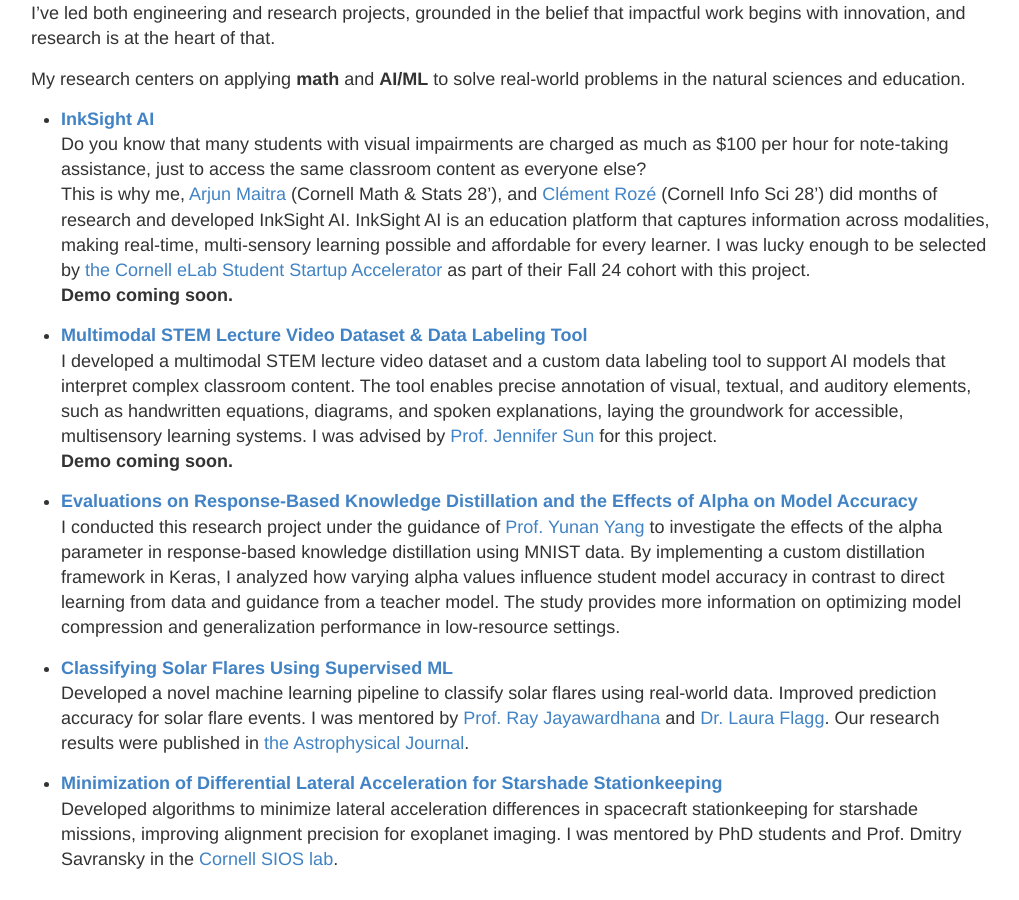
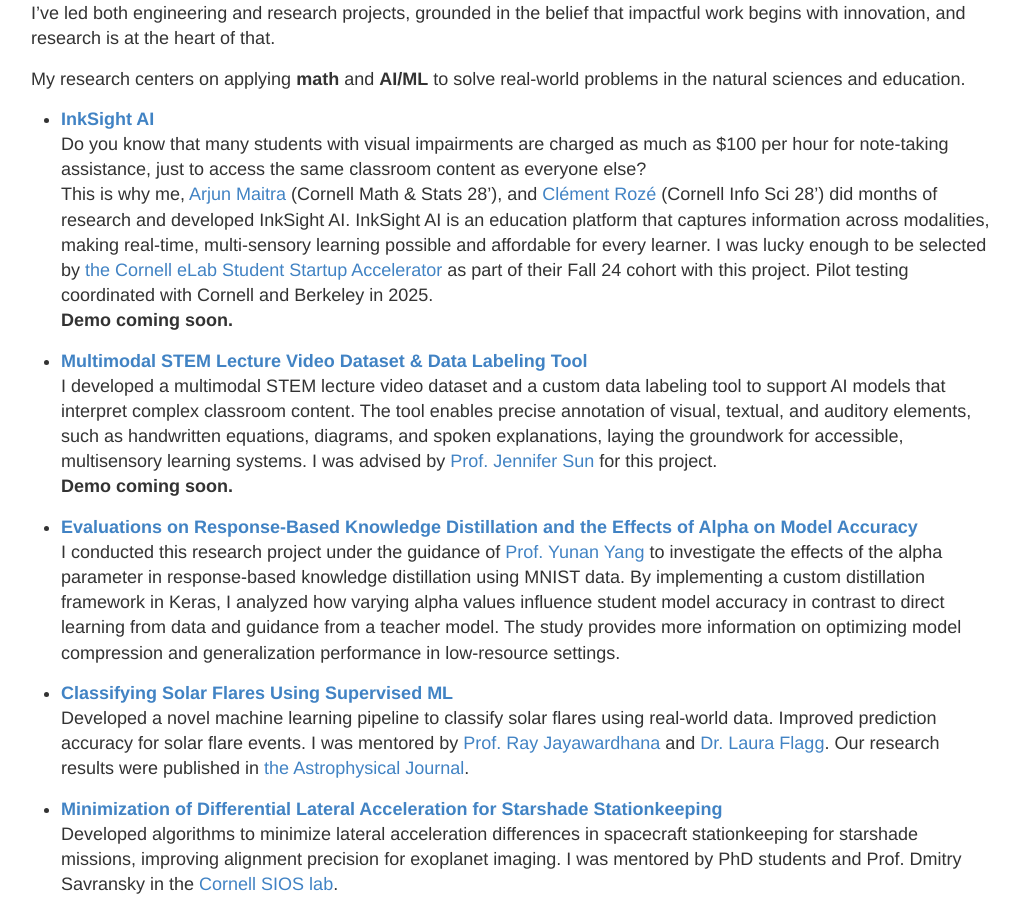
Before and after one commit to nicolehao34/nicolehao34.github.io, a Jekyll site: the page built from index.md, in a window 1280 px wide and 900 px high, scrolled down 644 px. Shown: the whole window, without its empty margins (129-1148 px from the left). Built offline with Jekyll 4.4.1, drawn with Linux system fonts in a browser that asks for light colours.

Commit message:
Update index.md

```diff
--- a/index.md
+++ b/index.md
@@ -20,7 +20,7 @@
 My research centers on applying **math** and **AI/ML** to solve real-world problems in the natural sciences and education.
 
 -  **[InkSight AI](https://github.com/Cornell-InkSight/InkSightMVP.git)** <br>
-Do you know that many students with visual impairments are charged as much as $100 per hour for note-taking assistance, just to access the same classroom content as everyone else? <br> This is why me, [Arjun Maitra](https://arjunmaitra.com/) (Cornell Math & Stats 28'), and [Clément Rozé](https://clementroze.com/) (Cornell Info Sci 28') did months of research and developed InkSight AI. InkSight AI is an education platform that captures information across modalities, making real-time, multi-sensory learning possible and affordable for every learner. I was lucky enough to be selected by [the Cornell eLab Student Startup Accelerator](https://eship.cornell.edu/elab-welcomes-24-student-startup-teams-to-fall-cohort/) as part of their Fall 24 cohort with this project. <br>
+Do you know that many students with visual impairments are charged as much as $100 per hour for note-taking assistance, just to access the same classroom content as everyone else? <br> This is why me, [Arjun Maitra](https://arjunmaitra.com/) (Cornell Math & Stats 28'), and [Clément Rozé](https://clementroze.com/) (Cornell Info Sci 28') did months of research and developed InkSight AI. InkSight AI is an education platform that captures information across modalities, making real-time, multi-sensory learning possible and affordable for every learner. I was lucky enough to be selected by [the Cornell eLab Student Startup Accelerator](https://eship.cornell.edu/elab-welcomes-24-student-startup-teams-to-fall-cohort/) as part of their Fall 24 cohort with this project. Pilot testing coordinated with Cornell and Berkeley in 2025. <br>
 **Demo coming soon.**
 
 - **[Multimodal STEM Lecture Video Dataset & Data Labeling Tool](https://github.com/Cornell-InkSight/InkSight-DataLabeler.git)** <br>
```
